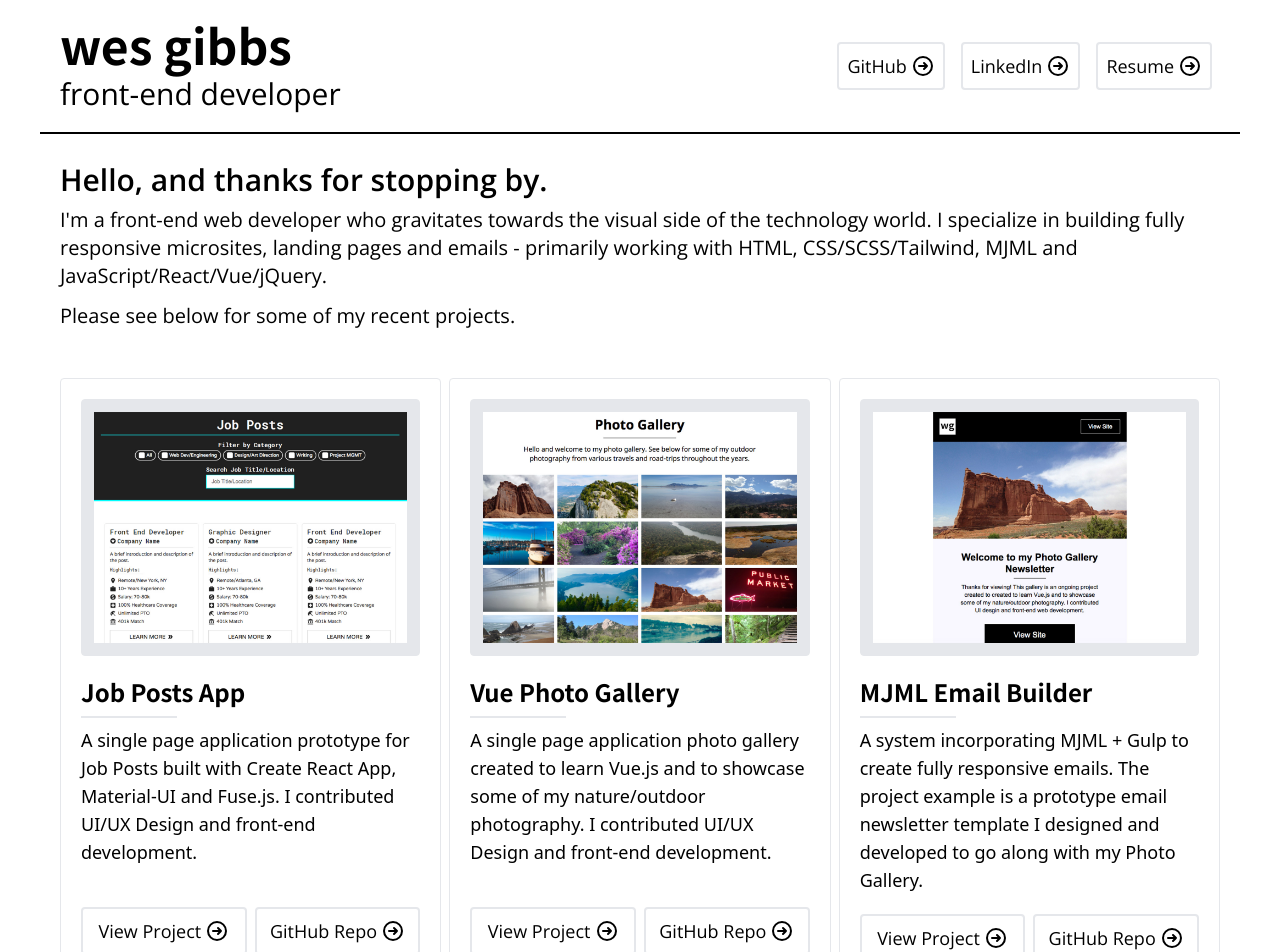
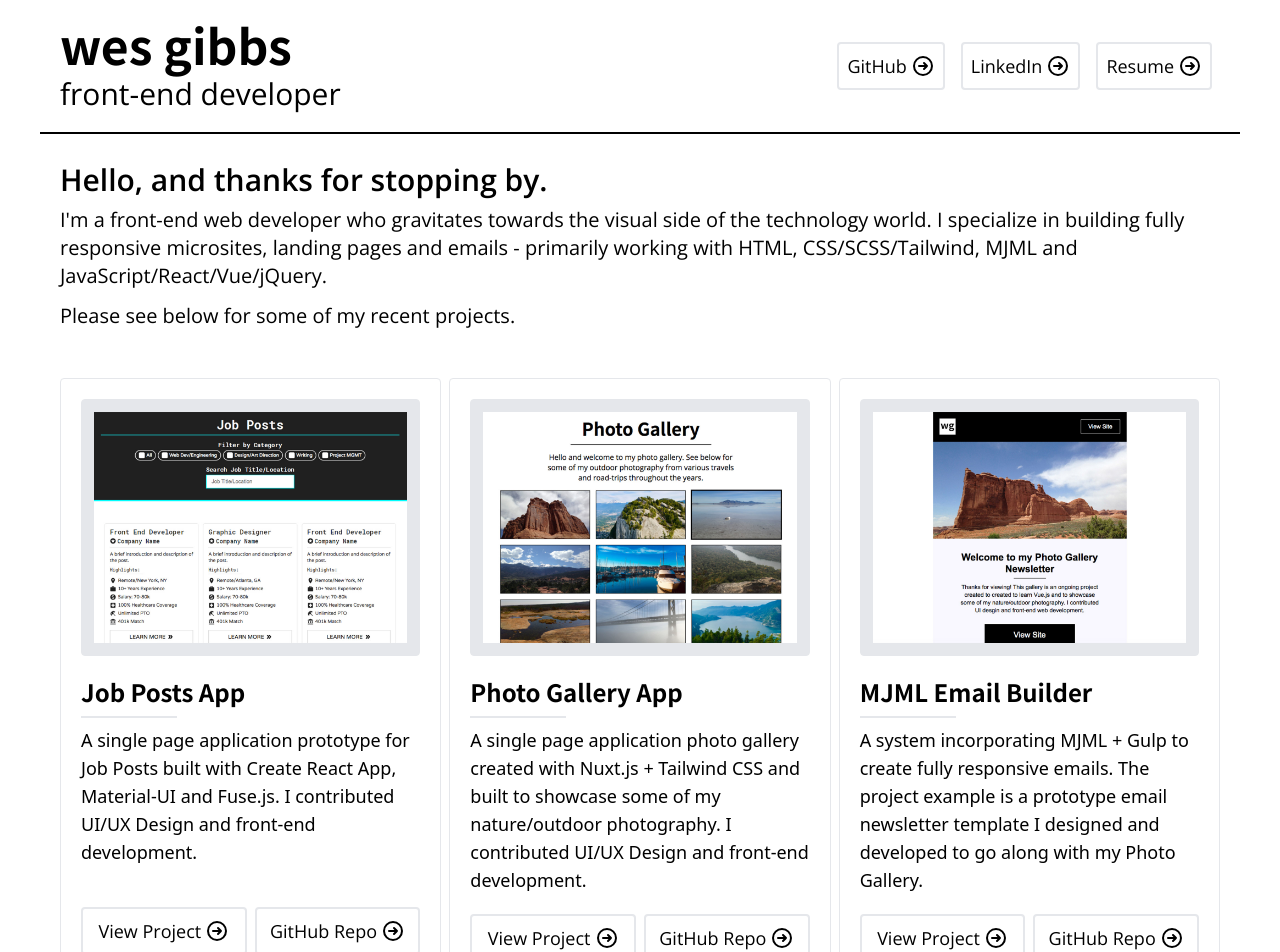
Before and after one commit to wgibbs/portfolio, a Nuxt app: page / in a window 1280 px wide. Shown: the top 952 px of the page. Built offline with nearby package versions, Linux system fonts and the light colour scheme.

Commit message:
Project update

```diff
--- a/components/Projects.vue
+++ b/components/Projects.vue
@@ -54,11 +54,11 @@
             link_2_url: 'https://github.com/wgibbs/job-posts-app',
           },
           {
-            title: 'Vue Photo Gallery',
-            description: 'A single page application photo gallery created to learn Vue.js and to showcase some of my nature/outdoor photography. I contributed UI/UX Design and front-end development.',
-            img_url: './img/travel-gallery-img.jpg',
-            link_1_url: 'https://www.wgibbs.com/vue-photo-gallery/',
-            link_2_url: 'https://github.com/wgibbs/vue-photo-gallery',
+            title: 'Photo Gallery App',
+            description: 'A single page application photo gallery created with Nuxt.js + Tailwind CSS and built to showcase some of my nature/outdoor photography. I contributed UI/UX Design and front-end development.',
+            img_url: './img/photo-gallery-app.jpg',
+            link_1_url: 'https://wgibbs.com/photo-gallery-app/',
+            link_2_url: 'https://github.com/wgibbs/photo-gallery-app',
           },
           {
             title: 'MJML Email Builder',
--- a/nuxt.config.js
+++ b/nuxt.config.js
@@ -11,7 +11,7 @@ export default {
     meta: [
       { charset: 'utf-8' },
       { name: 'viewport', content: 'width=device-width, initial-scale=1' },
-      { hid: 'description', name: 'description', content: 'Hello, my name is Wes. I am a front end web developer.' }
+      { hid: 'description', name: 'description', content: 'Hello, my name is Wes. I am a front-end web developer.' }
     ],
     link: [
       { rel: 'icon', type: 'image/x-icon', href: '/favicon.ico' },
```
Also changed, not shown: static/img/photo-gallery-app.jpg (added), 1 other file (tests, documents, lock files or other folders).
